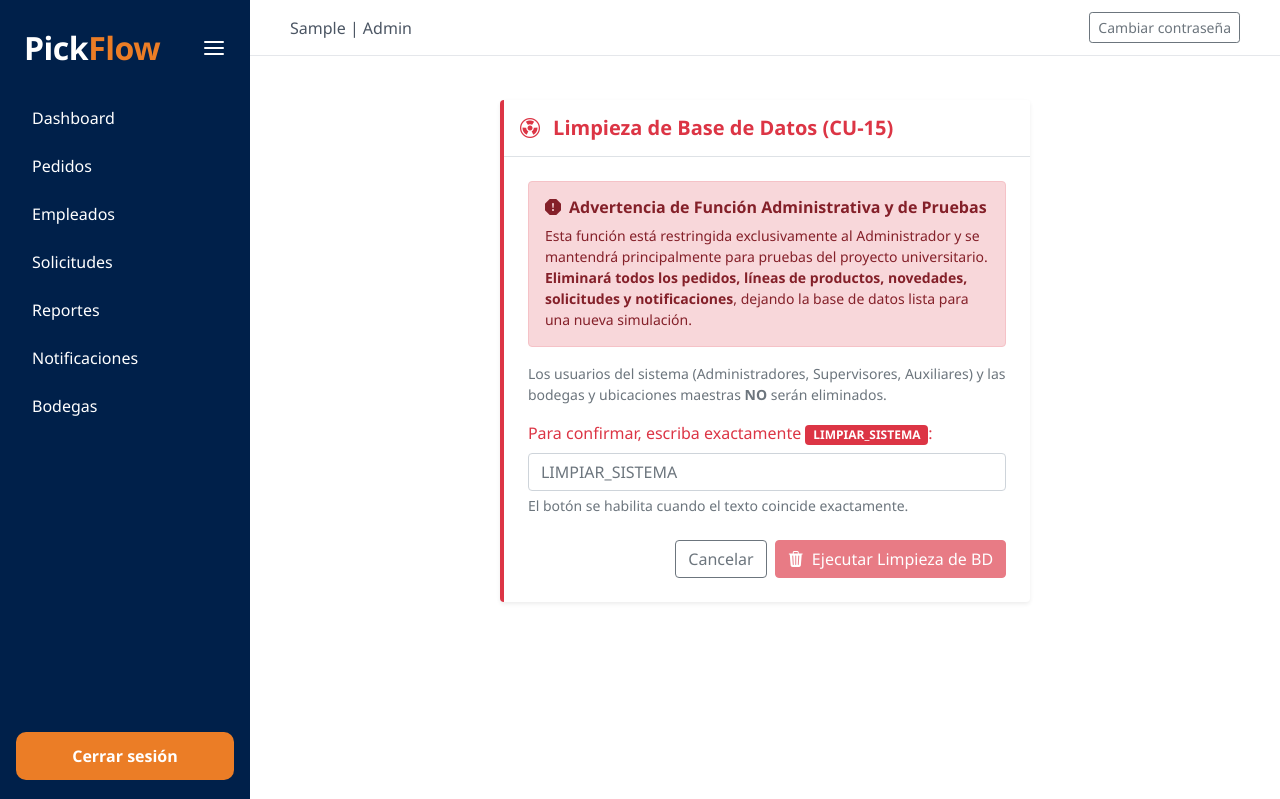
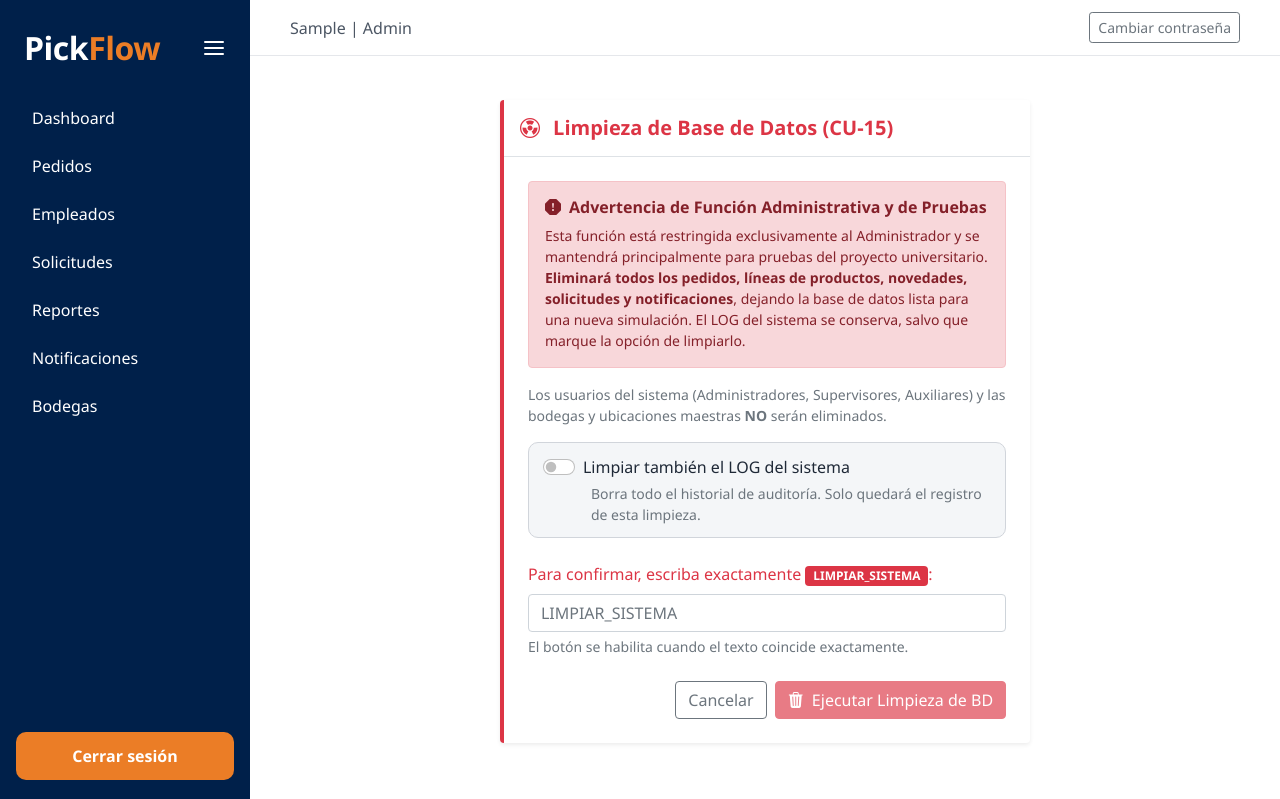
Before and after one commit to Parrrritaa/PickFlowAPP, an ASP.NET Core app: page /Auditoria/LimpiarBaseDatos in a window 1280 px wide. Shown: the top 799 px of the page. Run offline with ASP.NET Core 8, Linux system fonts and the light colour scheme; the visitor is signed in with stand-in values (Sample User, id 1); some libraries are stand-ins or nearby versions.

Commit message:
LOG sin correos y opción de limpiarlo junto con la base de datos
- La columna Usuario del LOG (pantalla y PDF) muestra "Nombre (Rol)"
  en lugar del correo; correos de registros antiguos en la descripción
  se muestran con el nombre del usuario registrado.
- Los nuevos registros de usuarios y advertencias de asignación guardan
  el nombre en lugar del correo.
- Limpiar base de datos tiene un interruptor opcional para vaciar
  también el LOG; la limpieza queda como primer registro.

```diff
--- a/Controllers/AuditoriaController.cs
+++ b/Controllers/AuditoriaController.cs
@@ -34,6 +34,7 @@ namespace PickingApp.Controllers
                 .OrderByDescending(l => l.FechaHora)
                 .Take(MaxRegistrosPantalla)
                 .ToListAsync();
+            await ReemplazarCorreosEnDetalleAsync(logs);
 
             ViewBag.ModuloFiltro = modulo;
             ViewBag.UsuarioFiltro = usuario;
@@ -65,6 +66,7 @@ namespace PickingApp.Controllers
             var logs = await FiltrarLogs(modulo, usuario, fechaDesde, fechaHasta)
                 .OrderByDescending(l => l.FechaHora)
                 .ToListAsync();
+            await ReemplazarCorreosEnDetalleAsync(logs);
 
             var pdfBytes = _reportService.GenerarReporteLogSistemaPdf(logs, modulo, usuario, fechaDesde.Value.Date, fechaHasta.Value.Date);
 
@@ -77,7 +79,11 @@ namespace PickingApp.Controllers
 
         private IQueryable<LogSistema> FiltrarLogs(string? modulo, string? usuario, DateTime? fechaDesde, DateTime? fechaHasta)
         {
-            var query = _context.LogsSistema.AsQueryable();
+            // Sin seguimiento: los registros se ajustan solo para mostrarlos y nunca se guardan
+            var query = _context.LogsSistema
+                .AsNoTracking()
+                .Include(l => l.UsuarioAsociado)
+                .AsQueryable();
 
             if (!string.IsNullOrEmpty(modulo))
             {
@@ -86,7 +92,9 @@ namespace PickingApp.Controllers
 
             if (!string.IsNullOrEmpty(usuario))
             {
-                query = query.Where(l => l.Usuario.Contains(usuario.Trim()));
+                var texto = usuario.Trim();
+                query = query.Where(l => l.Usuario.Contains(texto)
+                    || (l.UsuarioAsociado != null && l.UsuarioAsociado.NombreCompleto.Contains(texto)));
             }
 
             if (fechaDesde.HasValue)
@@ -103,6 +111,24 @@ namespace PickingApp.Controllers
 
             return query;
         }
+
+        // Registros antiguos guardaron correos en la descripción: se muestran como "Nombre (Rol)"
+        // si pertenecen a un usuario registrado. Los correos no registrados se conservan como evidencia.
+        private async Task ReemplazarCorreosEnDetalleAsync(List<LogSistema> logs)
+        {
+            var usuarios = await _context.Usuarios.AsNoTracking()
+                .Select(u => new { u.Correo, u.NombreCompleto, u.Rol })
+                .ToListAsync();
+            var nombresPorCorreo = usuarios.ToDictionary(u => u.Correo, u => $"{u.NombreCompleto} ({u.Rol})", StringComparer.OrdinalIgnoreCase);
+
+            foreach (var l in logs)
+            {
+                l.Detalle = RegexCorreo.Replace(l.Detalle, m => nombresPorCorreo.TryGetValue(m.Value, out var nombre) ? nombre : m.Value);
+            }
+        }
+
+        private static readonly System.Text.RegularExpressions.Regex RegexCorreo =
+            new(@"[\w.+-]+@[\w-]+(\.[\w-]+)+", System.Text.RegularExpressions.RegexOptions.Compiled);
 
         // CU-39: Habilitar o deshabilitar registro de LOG y configurar parámetros
         [HttpGet]
@@ -180,7 +206,7 @@ namespace PickingApp.Controllers
 
         [HttpPost]
         [ValidateAntiForgeryToken]
-        public async Task<IActionResult> ConfirmarLimpiezaBaseDatos(string confirmacion)
+        public async Task<IActionResult> ConfirmarLimpiezaBaseDatos(string confirmacion, bool limpiarLog = false)
         {
             if (confirmacion != "LIMPIAR_SISTEMA")
             {
@@ -197,6 +223,14 @@ namespace PickingApp.Controllers
             _context.Solicitudes.RemoveRange(_context.Solicitudes);
             _context.Notificaciones.RemoveRange(_context.Notificaciones);
 
+            // Opcional: vaciar el LOG. El registro de esta limpieza se escribe después, así queda como primer registro.
+            var logsEliminados = 0;
+            if (limpiarLog)
+            {
+                logsEliminados = await _context.LogsSistema.CountAsync();
+                _context.LogsSistema.RemoveRange(_context.LogsSistema);
+            }
+
             // Reiniciar estado de empleados a Disponible
             var empleados = await _context.Empleados.ToListAsync();
             foreach (var e in empleados)
@@ -207,9 +241,12 @@ namespace PickingApp.Controllers
             await _context.SaveChangesAsync();
 
             await _auditService.LogAsync(userEmail, "Administrador", "Limpieza de Base de Datos", "Mantenimiento",
-                "Se ejecutó una limpieza completa de datos operativos (pedidos, novedades y solicitudes).");
+                "Se ejecutó una limpieza completa de datos operativos (pedidos, novedades y solicitudes)"
+                + (limpiarLog ? $" y del LOG del sistema ({logsEliminados} registros eliminados)." : "."));
 
-            TempData["SuccessMessage"] = "La base de datos operativa ha sido limpiada con éxito para pruebas. Los usuarios y maestros se mantuvieron protegidos.";
+            TempData["SuccessMessage"] = limpiarLog
+                ? "La base de datos operativa y el LOG del sistema fueron limpiados con éxito. Los usuarios y maestros se mantuvieron protegidos."
+                : "La base de datos operativa ha sido limpiada con éxito para pruebas. Los usuarios y maestros se mantuvieron protegidos.";
             return RedirectToAction("Index", "Home");
         }
     }
--- a/Controllers/PedidosController.cs
+++ b/Controllers/PedidosController.cs
@@ -276,7 +276,7 @@ namespace PickingApp.Controllers
             if (validacion.GeneraAdvertencia)
             {
                 await _auditService.LogAsync(userEmail, userRole, "Advertencia de Asignación", "Pedidos",
-                    $"{validacion.MensajeAdvertencia} - Asignado por {userEmail} al pedido {pedido.CodigoPedido}");
+                    $"{validacion.MensajeAdvertencia} - Asignado por {User.FindFirstValue(ClaimTypes.Name)} ({userRole}) al pedido {pedido.CodigoPedido}");
 
                 _context.Notificaciones.Add(new Notificacion
                 {
--- a/Controllers/UsuariosController.cs
+++ b/Controllers/UsuariosController.cs
@@ -78,7 +78,7 @@ namespace PickingApp.Controllers
 
             var adminEmail = User.FindFirstValue(ClaimTypes.Email) ?? "Admin";
             await _auditService.LogAsync(adminEmail, "Administrador", "Crear Usuario", "Usuarios",
-                $"Usuario creado: {model.Correo} con rol {model.Rol}");
+                $"Usuario creado: {model.NombreCompleto} con rol {model.Rol}");
 
             TempData["SuccessMessage"] = $"Usuario '{model.NombreCompleto}' ({model.Correo}) creado con éxito.";
             return RedirectToAction(nameof(Index));
@@ -120,7 +120,7 @@ namespace PickingApp.Controllers
             await _context.SaveChangesAsync();
 
             await _auditService.LogAsync(adminEmail, "Administrador", "Editar Usuario/Rol", "Usuarios",
-                $"Usuario {usuario.Correo} actualizado: Rol={rol}, Estado={estado}");
+                $"Usuario {usuario.NombreCompleto} actualizado: Rol={rol}, Estado={estado}");
 
             TempData["SuccessMessage"] = $"Usuario '{usuario.Correo}' actualizado exitosamente.";
             return RedirectToAction(nameof(Index));
@@ -142,7 +142,7 @@ namespace PickingApp.Controllers
 
             var adminEmail = User.FindFirstValue(ClaimTypes.Email) ?? "Admin";
             await _auditService.LogAsync(adminEmail, "Administrador", "Desbloquear Usuario", "Seguridad",
-                $"Cuenta de usuario {usuario.Correo} desbloqueada manualmente.");
+                $"Cuenta de usuario {usuario.NombreCompleto} desbloqueada manualmente.");
 
             TempData["SuccessMessage"] = $"La cuenta de '{usuario.Correo}' ha sido desbloqueada.";
             return RedirectToAction(nameof(Index));
--- a/Services/ReportService.cs
+++ b/Services/ReportService.cs
@@ -391,7 +391,7 @@ namespace PickingApp.Services
                             foreach (var l in logs)
                             {
                                 table.Cell().Element(CellStyleRow).Text(l.FechaHora.ToString("dd/MM/yyyy HH:mm"));
-                                table.Cell().Element(CellStyleRow).Text(l.Usuario);
+                                table.Cell().Element(CellStyleRow).Text(l.UsuarioParaMostrar);
                                 table.Cell().Element(CellStyleRow).Text(l.Accion);
                                 table.Cell().Element(CellStyleRow).Text(l.Detalle);
                             }
--- a/Views/Auditoria/Index.cshtml
+++ b/Views/Auditoria/Index.cshtml
@@ -79,12 +79,9 @@
                 {
                     @foreach (var l in Model)
                     {
-                        var usuarioDisplay = l.Usuario.Contains("@") ? l.Usuario.Split('@')[0] : l.Usuario;
-                        usuarioDisplay = char.ToUpper(usuarioDisplay[0]) + usuarioDisplay.Substring(1);
-
                         <tr>
                             <td>@l.FechaHora.ToString("dd/MM/yyyy HH:mm")</td>
-                            <td class="fw-semibold">@usuarioDisplay</td>
+                            <td class="fw-semibold">@l.UsuarioParaMostrar</td>
                             <td>@l.Accion</td>
                             <td>@l.Detalle</td>
                         </tr>
--- a/Views/Auditoria/LimpiarBaseDatos.cshtml
+++ b/Views/Auditoria/LimpiarBaseDatos.cshtml
@@ -17,6 +17,7 @@
                         <p class="small mb-0">
                             Esta función está restringida exclusivamente al Administrador y se mantendrá principalmente para pruebas del proyecto universitario.
                             <strong>Eliminará todos los pedidos, líneas de productos, novedades, solicitudes y notificaciones</strong>, dejando la base de datos lista para una nueva simulación.
+                            El LOG del sistema se conserva, salvo que marque la opción de limpiarlo.
                         </p>
                     </div>
 
@@ -26,6 +27,16 @@
 
                     <form asp-action="ConfirmarLimpiezaBaseDatos" method="post">
                         @Html.AntiForgeryToken()
+
+                        <div class="pf-opcion-limpieza mb-4">
+                            <div class="form-check form-switch mb-0">
+                                <input class="form-check-input" type="checkbox" role="switch" name="limpiarLog" value="true" id="limpiarLog" aria-describedby="ayudaLimpiarLog" />
+                                <label class="form-check-label fw-semibold" for="limpiarLog">Limpiar también el LOG del sistema</label>
+                            </div>
+                            <div id="ayudaLimpiarLog" class="form-text ms-5">
+                                Borra todo el historial de auditoría. Solo quedará el registro de esta limpieza.
+                            </div>
+                        </div>
 
                         <div class="mb-4">
                             <label class="form-label fw-semibold text-danger">
--- a/wwwroot/css/site.css
+++ b/wwwroot/css/site.css
@@ -1323,3 +1323,22 @@ body:not(.pf-just-logged-in) .pf-content > :not(.modal):not(script):nth-child(n+
     color: var(--pf-warning-text);
     background-color: var(--pf-warning-bg);
 }
+
+/* Limpiar BD: opción de vaciar también el LOG; se tiñe de rojo al activarla */
+.pf-opcion-limpieza {
+    padding: 12px 14px;
+    border: 1px solid var(--pf-gray-border);
+    border-radius: var(--pf-radius-control);
+    background: var(--pf-gray-light);
+    transition: background-color var(--pf-duration-base) var(--pf-ease), border-color var(--pf-duration-base) var(--pf-ease);
+}
+
+.pf-opcion-limpieza:has(.form-check-input:checked) {
+    background: #FDECEC;
+    border-color: #F1AEB5;
+}
+
+.pf-opcion-limpieza .form-check-input:checked {
+    background-color: #DC3545;
+    border-color: #DC3545;
+}
```
Also changed, not shown: Models/LogSistema.cs (+20 -0 lines).
